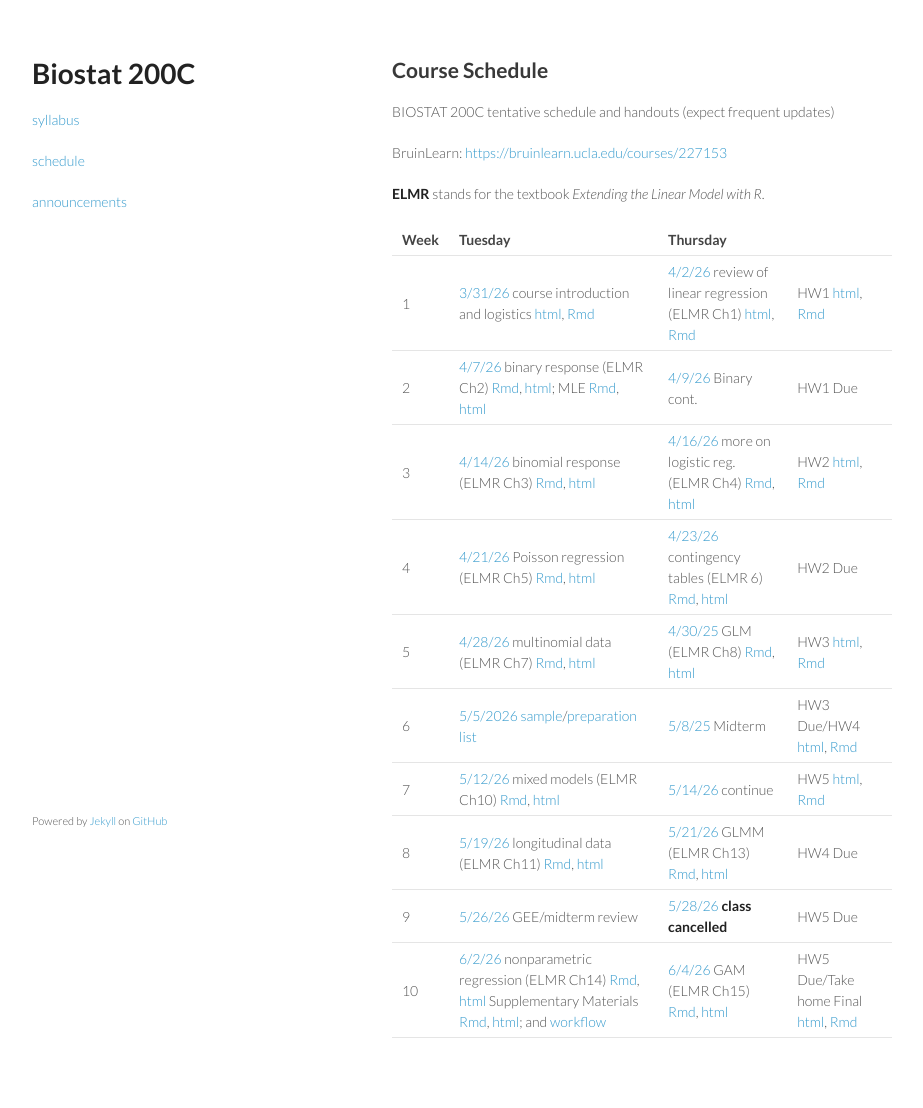
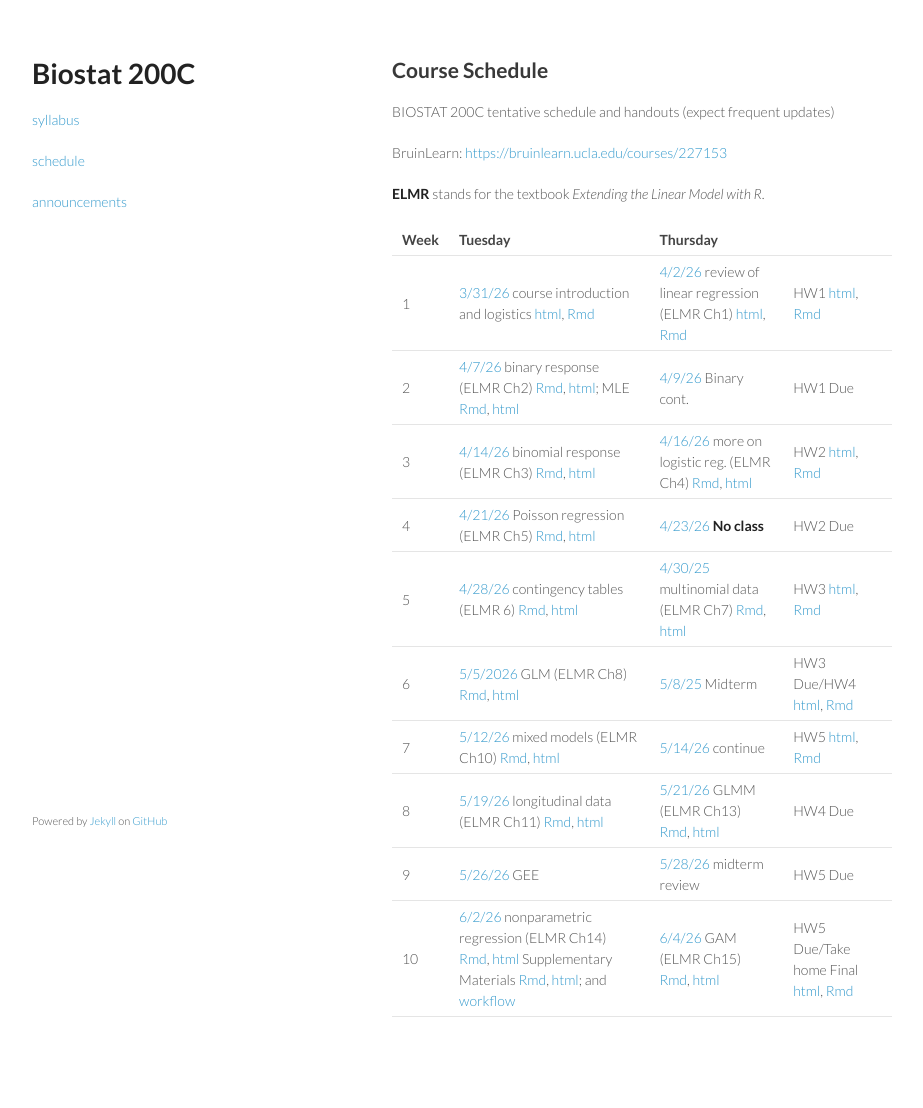
Before and after one commit to ucla-biostat-200c/2026spring, a Jekyll site: the page built from schedule/schedule.md, in a window 1280 px wide. Shown: the whole page, without its empty margins (178-1101 px from the left). Built offline with Jekyll 4.4.1, drawn with Linux system fonts in a browser that asks for light colours; after the commit the page ends 1087 px from its top, so only the background shows below that.

Commit message:
update schedule

```diff
--- a/schedule/schedule.md
+++ b/schedule/schedule.md
@@ -11,15 +11,15 @@ BruinLearn: <https://bruinlearn.ucla.edu/courses/227153>
 
 **ELMR** stands for the textbook _Extending the Linear Model with R_.
 
-|  Week  |  Tuesday                                                                                                                                                                                                                                                                                                                                                                                                                                                                                                                 |  Thursday                                                                                                                                                                                                                                                                                                                          |                                                                                                                                                                   |
-|--------|--------------------------------------------------------------------------------------------------------------------------------------------------------------------------------------------------------------------------------------------------------------------------------------------------------------------------------------------------------------------------------------------------------------------------------------------------------------------------------------------------------------------------|------------------------------------------------------------------------------------------------------------------------------------------------------------------------------------------------------------------------------------------------------------------------------------------------------------------------------------|-------------------------------------------------------------------------------------------------------------------------------------------------------------------|
-| 1      |  [3/31/26](https://ucla-biostat-200c.github.io/2026spring/biostat200cspring2026/2026/03/31/week1-day1.html)   course introduction and logistics [html](../slides/01-intro/intro.html),   [Rmd](https://raw.githubusercontent.com/ucla-biostat-200c/2026spring/master/slides/01-intro/intro.qmd)                                                                                                                                                                                                                          |  [4/2/26](https://ucla-biostat-200c.github.io/2026spring/biostat200cspring2026/2026/04/02/week1-day2.html)   review of linear regression (ELMR Ch1) [html](../slides/02-lm/lm.html),   [Rmd](https://raw.githubusercontent.com/ucla-biostat-200c/2026spring/master/slides/02-lm/lm.qmd)                                            |  HW1 [html](../hw/hw1.html),   [Rmd](https://raw.githubusercontent.com/ucla-biostat-200c/2026spring/master/hw/hw1.qmd)                                            |
-| 2      |  [4/7/26](https://ucla-biostat-200c.github.io/2026spring/biostat200cspring2026/2026/04/07/week2-day1.html)   binary response (ELMR Ch2)   [Rmd](https://raw.githubusercontent.com/ucla-biostat-200c/2026spring/master/slides/03-binary/binary.qmd),   [html](../slides/03-binary/binary.html); MLE   [Rmd](https://raw.githubusercontent.com/ucla-biostat-200c/2026spring/master/slides/03-binary/MLE.qmd),   [html](../slides/03-binary/MLE.html)                                                                       |  [4/9/26](https://ucla-biostat-200c.github.io/2026spring/biostat200cspring2026/2026/04/09/week2-day2.html)   Binary cont.                                                                                                                                                                                                          |  HW1 Due                                                                                                                                                          |
-| 3      |  [4/14/26](https://ucla-biostat-200c.github.io/2026spring/biostat200cspring2026/2026/04/14/week3-day1.html)   binomial response (ELMR Ch3)   [Rmd](https://raw.githubusercontent.com/ucla-biostat-200c/2026spring/master/slides/04-binomial/binomial.qmd),   [html](../slides/04-binomial/binomial.html)                                                                                                                                                                                                                 |  [4/16/26](https://ucla-biostat-200c.github.io/2026spring/biostat200cspring2026/2026/04/16/week3-day2.html)  more on logistic reg. (ELMR Ch4)   [Rmd](https://raw.githubusercontent.com/ucla-biostat-200c/2026spring/master/slides/05-otherlogistic/otherlogistic.qmd),   [html](../slides/05-otherlogistic/otherlogistic.html)    |  HW2 [html](../hw/hw2.html),   [Rmd](https://raw.githubusercontent.com/ucla-biostat-200c/2026spring/master/hw/hw2.qmd)                                            |
-| 4      |  [4/21/26](https://ucla-biostat-200c.github.io/2026spring/biostat200cspring2026/2026/04/21/week4-day1.html)  Poisson regression (ELMR Ch5)   [Rmd](https://raw.githubusercontent.com/ucla-biostat-200c/2026spring/master/slides/06-count/count.qmd),   [html](../slides/06-count/count.html)                                                                                                                                                                                                                             |  [4/23/26](https://ucla-biostat-200c.github.io/2026spring/biostat200cspring2026/2026/04/23/week4-day2.html)   contingency tables (ELMR 6)   [Rmd](https://raw.githubusercontent.com/ucla-biostat-200c/2026spring/master/slides/07-ctable/ctable.qmd),   [html](../slides/07-ctable/ctable.html)                                    |  HW2 Due                                                                                                                                                          |
-| 5      |  [4/28/26](https://ucla-biostat-200c.github.io/2026spring/biostat200cspring2026/2026/04/28/week5-day1.html)  multinomial data (ELMR Ch7)   [Rmd](https://raw.githubusercontent.com/ucla-biostat-200c/2026spring/master/slides/08-multinomial/multinomial.qmd),   [html](../slides/08-multinomial/multinomial.html)                                                                                                                                                                                                       |  [4/30/25](https://ucla-biostat-200c.github.io/2026spring/biostat200cspring2026/2026/04/30/week5-day2.html)    GLM (ELMR Ch8)   [Rmd](https://raw.githubusercontent.com/ucla-biostat-200c/2026spring/master/slides/09-glm/glm.qmd),   [html](../slides/09-glm/glm.html)                                                            |  HW3 [html](../hw/hw3.html),   [Rmd](https://raw.githubusercontent.com/ucla-biostat-200c/2026spring/master/hw/hw3.qmd)                                            |
-| 6      |  [5/5/2026](https://ucla-biostat-200c.github.io/2026spring/biostat200cspring2026/2026/05/05/week6-day1.html)    [sample](../midterm/200c_midterm_sample.html)/[preparation list](../midterm/200c_midterm_prepare.html)                                                                                                                                                                                                                                                                                                   |  [5/8/25](https://ucla-biostat-200c.github.io/2026spring/biostat200cspring2026/2026/05/07/week6-day2.html)    Midterm                                                                                                                                                                                                              |  HW3 Due/HW4   [html](../hw/hw4.html),   [Rmd](https://raw.githubusercontent.com/ucla-biostat-200c/2026spring/master/hw/hw4.qmd)                                  |
-| 7      |  [5/12/26](https://ucla-biostat-200c.github.io/2026spring/biostat200cspring2026/2026/05/12/week7-day1.html)  mixed models (ELMR Ch10)   [Rmd](https://raw.githubusercontent.com/ucla-biostat-200c/2026spring/master/slides/11-randeff/randeff.qmd),   [html](../slides/11-randeff/randeff.html)                                                                                                                                                                                                                          |  [5/14/26](https://ucla-biostat-200c.github.io/2026spring/biostat200cspring2026/2026/05/14/week7-day2.html)   continue                                                                                                                                                                                                             |  HW5 [html](../hw/hw5.html),   [Rmd](https://raw.githubusercontent.com/ucla-biostat-200c/2026spring/master/hw/hw5.qmd)                                            |
-| 8      |  [5/19/26](https://ucla-biostat-200c.github.io/2026spring/biostat200cspring2026/2026/05/19/week8-day1.html)   longitudinal data (ELMR Ch11)   [Rmd](https://raw.githubusercontent.com/ucla-biostat-200c/2026spring/master/slides/12-long/long.qmd),   [html](../slides/12-long/long.html)                                                                                                                                                                                                                                |  [5/21/26](https://ucla-biostat-200c.github.io/2026spring/biostat200cspring2026/2026/05/21/week8-day2.html)     GLMM (ELMR Ch13)   [Rmd](https://raw.githubusercontent.com/ucla-biostat-200c/2026spring/master/slides/13-glmm/glmm.qmd),   [html](../slides/13-glmm/glmm.html)                                                     |  HW4 Due                                                                                                                                                          |
-| 9      |  [5/26/26](https://ucla-biostat-200c.github.io/2026spring/biostat200cspring2026/2026/05/26/week9-day1.html)   GEE/midterm review                                                                                                                                                                                                                                                                                                                                                                                         |  [5/28/26](https://ucla-biostat-200c.github.io/2026spring/biostat200cspring2026/2026/05/28/week9-day2.html)   **class cancelled**                                                                                                                                                                                                  |  HW5 Due                                                                                                                                                          |
-| 10     |  [6/2/26](https://ucla-biostat-200c.github.io/2026spring/biostat200cspring2026/2026/06/02/week10-day1.html)  nonparametric regression (ELMR Ch14)   [Rmd](https://raw.githubusercontent.com/ucla-biostat-200c/2026spring/master/slides/14-np/np.qmd),   [html](../slides/14-np/np.html) Supplementary Materials   [Rmd](https://raw.githubusercontent.com/ucla-biostat-200c/2026spring/master/slides/14-np/nonlinear.qmd),   [html](../slides/14-np/nonlinear.html); and   [workflow](../slides/14-np/workflow_bs.html)  |  [6/4/26](https://ucla-biostat-200c.github.io/2026spring/biostat200cspring2026/2026/06/04/week10-day2.html)   GAM (ELMR Ch15)   [Rmd](https://raw.githubusercontent.com/ucla-biostat-200c/2026spring/master/slides/15-gam/gam.qmd),   [html](../slides/15-gam/gam.html)                                                            |  HW5 Due/Take home Final   [html](../final/200c_final.html),   [Rmd](https://raw.githubusercontent.com/ucla-biostat-200c/2026spring/master/final/200c_final.qmd)  |
+|  Week  |  Tuesday                                                                                                                                                                                                                                                                                                                                                                                                                                                                                                                         |  Thursday                                                                                                                                                                                                                                                                                                                                             |                                                                                                                                                                       |
+|--------|----------------------------------------------------------------------------------------------------------------------------------------------------------------------------------------------------------------------------------------------------------------------------------------------------------------------------------------------------------------------------------------------------------------------------------------------------------------------------------------------------------------------------------|-------------------------------------------------------------------------------------------------------------------------------------------------------------------------------------------------------------------------------------------------------------------------------------------------------------------------------------------------------|-----------------------------------------------------------------------------------------------------------------------------------------------------------------------|
+| 1      |  [3/31/26](https://ucla-biostat-200c.github.io/2026spring/biostat200cspring2026/2026/03/31/week1-day1.html)   course introduction and logistics   [html](../slides/01-intro/intro.html),     [Rmd](https://raw.githubusercontent.com/ucla-biostat-200c/2026spring/master/slides/01-intro/intro.qmd)                                                                                                                                                                                                                              |  [4/2/26](https://ucla-biostat-200c.github.io/2026spring/biostat200cspring2026/2026/04/02/week1-day2.html)   review of linear regression (ELMR Ch1)   [html](../slides/02-lm/lm.html),     [Rmd](https://raw.githubusercontent.com/ucla-biostat-200c/2026spring/master/slides/02-lm/lm.qmd)                                                           |  HW1 [html](../hw/hw1.html),     [Rmd](https://raw.githubusercontent.com/ucla-biostat-200c/2026spring/master/hw/hw1.qmd)                                              |
+| 2      |  [4/7/26](https://ucla-biostat-200c.github.io/2026spring/biostat200cspring2026/2026/04/07/week2-day1.html)   binary response (ELMR Ch2)   [Rmd](https://raw.githubusercontent.com/ucla-biostat-200c/2026spring/master/slides/03-binary/binary.qmd),   [html](../slides/03-binary/binary.html);   MLE   [Rmd](https://raw.githubusercontent.com/ucla-biostat-200c/2026spring/master/slides/03-binary/MLE.qmd),   [html](../slides/03-binary/MLE.html)                                                                             |  [4/9/26](https://ucla-biostat-200c.github.io/2026spring/biostat200cspring2026/2026/04/09/week2-day2.html)   Binary cont.                                                                                                                                                                                                                             |  HW1 Due                                                                                                                                                              |
+| 3      |  [4/14/26](https://ucla-biostat-200c.github.io/2026spring/biostat200cspring2026/2026/04/14/week3-day1.html)   binomial response (ELMR Ch3)     [Rmd](https://raw.githubusercontent.com/ucla-biostat-200c/2026spring/master/slides/04-binomial/binomial.qmd),     [html](../slides/04-binomial/binomial.html)                                                                                                                                                                                                                     |  [4/16/26](https://ucla-biostat-200c.github.io/2026spring/biostat200cspring2026/2026/04/16/week3-day2.html)  more on logistic reg. (ELMR Ch4)     [Rmd](https://raw.githubusercontent.com/ucla-biostat-200c/2026spring/master/slides/05-otherlogistic/otherlogistic.qmd),     [html](../slides/05-otherlogistic/otherlogistic.html)                   |  HW2 [html](../hw/hw2.html),     [Rmd](https://raw.githubusercontent.com/ucla-biostat-200c/2026spring/master/hw/hw2.qmd)                                              |
+| 4      |  [4/21/26](https://ucla-biostat-200c.github.io/2026spring/biostat200cspring2026/2026/04/21/week4-day1.html)  Poisson regression (ELMR Ch5)     [Rmd](https://raw.githubusercontent.com/ucla-biostat-200c/2026spring/master/slides/06-count/count.qmd),   [html](../slides/06-count/count.html)                                                                                                                                                                                                                                   |  [4/23/26](https://ucla-biostat-200c.github.io/2026spring/biostat200cspring2026/2026/04/23/week4-day2.html)   **No class**                                                                                                                                                                                                                            |  HW2 Due                                                                                                                                                              |
+| 5      |  [4/28/26](https://ucla-biostat-200c.github.io/2026spring/biostat200cspring2026/2026/04/28/week5-day1.html)  contingency tables (ELMR 6)   [Rmd](https://raw.githubusercontent.com/ucla-biostat-200c/2026spring/master/slides/07-ctable/ctable.qmd),     [html](../slides/07-ctable/ctable.html)                                                                                                                                                                                                                                 |  [4/30/25](https://ucla-biostat-200c.github.io/2026spring/biostat200cspring2026/2026/04/30/week5-day2.html)              multinomial data (ELMR Ch7)     [Rmd](https://raw.githubusercontent.com/ucla-biostat-200c/2026spring/master/slides/08-multinomial/multinomial.qmd),     [html](../slides/08-multinomial/multinomial.html)                    |  HW3 [html](../hw/hw3.html),     [Rmd](https://raw.githubusercontent.com/ucla-biostat-200c/2026spring/master/hw/hw3.qmd)                                              |
+| 6      |  [5/5/2026](https://ucla-biostat-200c.github.io/2026spring/biostat200cspring2026/2026/05/05/week6-day1.html)  GLM (ELMR Ch8)   [Rmd](https://raw.githubusercontent.com/ucla-biostat-200c/2026spring/master/slides/09-glm/glm.qmd),   [html](../slides/09-glm/glm.html)                                                                                                                                                                                                                                                           |  [5/8/25](https://ucla-biostat-200c.github.io/2026spring/biostat200cspring2026/2026/05/07/week6-day2.html)    Midterm                                                                                                                                                                                                                                 |  HW3 Due/HW4     [html](../hw/hw4.html),     [Rmd](https://raw.githubusercontent.com/ucla-biostat-200c/2026spring/master/hw/hw4.qmd)                                  |
+| 7      |  [5/12/26](https://ucla-biostat-200c.github.io/2026spring/biostat200cspring2026/2026/05/12/week7-day1.html)  mixed models (ELMR Ch10)   [Rmd](https://raw.githubusercontent.com/ucla-biostat-200c/2026spring/master/slides/11-randeff/randeff.qmd),     [html](../slides/11-randeff/randeff.html)                                                                                                                                                                                                                                |  [5/14/26](https://ucla-biostat-200c.github.io/2026spring/biostat200cspring2026/2026/05/14/week7-day2.html)   continue                                                                                                                                                                                                                                |  HW5 [html](../hw/hw5.html),     [Rmd](https://raw.githubusercontent.com/ucla-biostat-200c/2026spring/master/hw/hw5.qmd)                                              |
+| 8      |  [5/19/26](https://ucla-biostat-200c.github.io/2026spring/biostat200cspring2026/2026/05/19/week8-day1.html)   longitudinal data (ELMR Ch11)     [Rmd](https://raw.githubusercontent.com/ucla-biostat-200c/2026spring/master/slides/12-long/long.qmd),   [html](../slides/12-long/long.html)                                                                                                                                                                                                                                      |  [5/21/26](https://ucla-biostat-200c.github.io/2026spring/biostat200cspring2026/2026/05/21/week8-day2.html)     GLMM (ELMR Ch13)   [Rmd](https://raw.githubusercontent.com/ucla-biostat-200c/2026spring/master/slides/13-glmm/glmm.qmd),   [html](../slides/13-glmm/glmm.html)                                                                        |  HW4 Due                                                                                                                                                              |
+| 9      |  [5/26/26](https://ucla-biostat-200c.github.io/2026spring/biostat200cspring2026/2026/05/26/week9-day1.html)   GEE                                                                                                                                                                                                                                                                                                                                                                                                                |  [5/28/26](https://ucla-biostat-200c.github.io/2026spring/biostat200cspring2026/2026/05/28/week9-day2.html)    midterm review                                                                                                                                                                                                                         |  HW5 Due                                                                                                                                                              |
+| 10     |  [6/2/26](https://ucla-biostat-200c.github.io/2026spring/biostat200cspring2026/2026/06/02/week10-day1.html)  nonparametric regression (ELMR Ch14)     [Rmd](https://raw.githubusercontent.com/ucla-biostat-200c/2026spring/master/slides/14-np/np.qmd),   [html](../slides/14-np/np.html)   Supplementary Materials   [Rmd](https://raw.githubusercontent.com/ucla-biostat-200c/2026spring/master/slides/14-np/nonlinear.qmd),   [html](../slides/14-np/nonlinear.html);   and     [workflow](../slides/14-np/workflow_bs.html)  |  [6/4/26](https://ucla-biostat-200c.github.io/2026spring/biostat200cspring2026/2026/06/04/week10-day2.html)   GAM (ELMR Ch15)   [Rmd](https://raw.githubusercontent.com/ucla-biostat-200c/2026spring/master/slides/15-gam/gam.qmd),   [html](../slides/15-gam/gam.html)                                                                               |  HW5 Due/Take home Final   [html](../final/200c_final.html),     [Rmd](https://raw.githubusercontent.com/ucla-biostat-200c/2026spring/master/final/200c_final.qmd)    |
```
